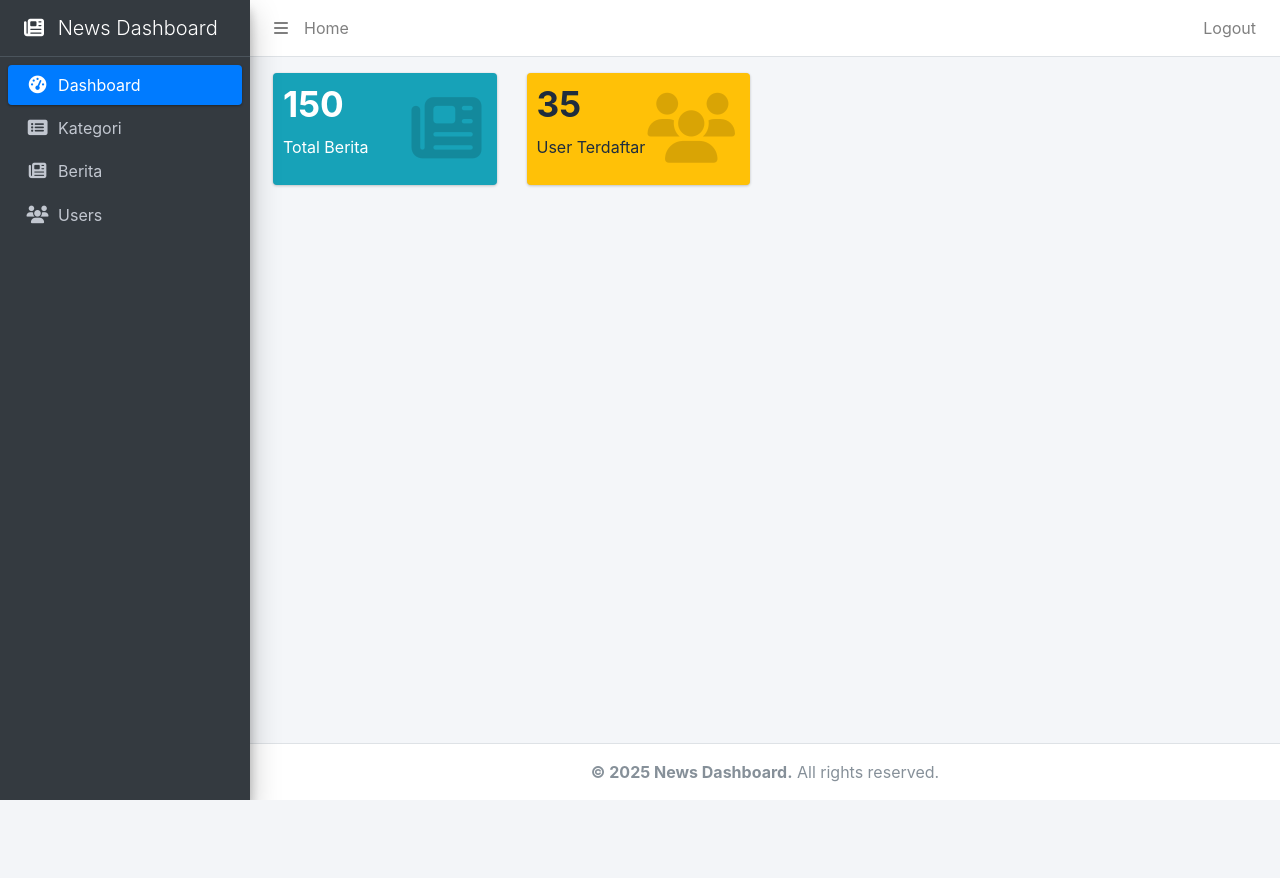
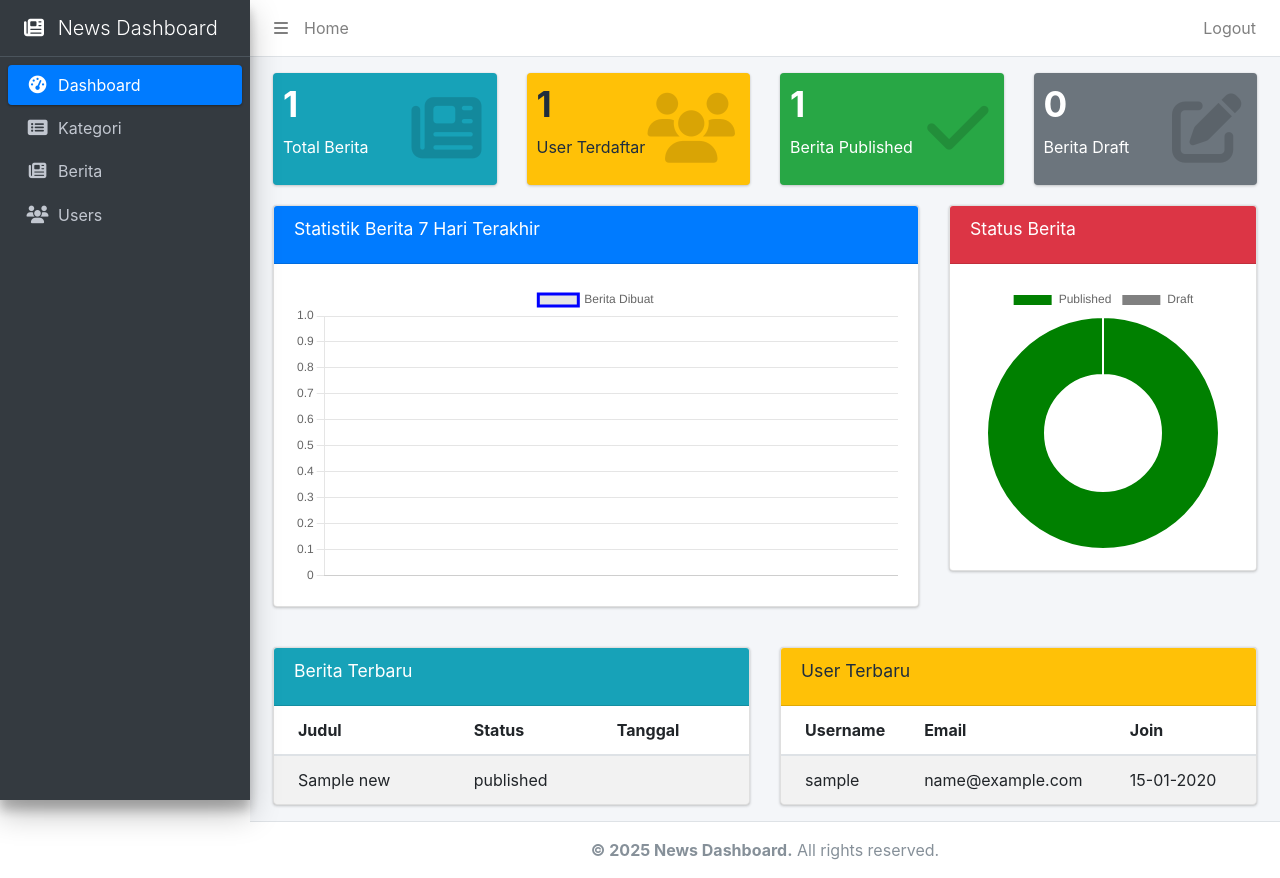
Before and after one commit to eka0789/news-dashboard, a Django app: page / in a window 1280 px wide. Before the commit the page ends 800 px from the top, so only its background shows below. Run offline with Django 5.2, Linux system fonts and the light colour scheme; a user stored in the database is signed in; tables that the repository leaves empty hold one stand-in row (values such as "Sample post"); some libraries are stand-ins or nearby versions.

Commit message:
update view dashboard

```diff
--- a/apps/dashboard/views.py
+++ b/apps/dashboard/views.py
@@ -1,6 +1,51 @@
+from django.shortcuts import render
+from django.contrib.auth.models import User
+from django.utils import timezone
 from django.contrib.auth.decorators import login_required
-from django.shortcuts import render
+from apps.news.models import News
+from datetime import timedelta
+from django.db.models import Count
+
 
 @login_required
 def index(request):
-    return render(request, "dashboard/index.html")
+    # --- DATA
+    total_news = News.objects.count()
+    total_users = User.objects.count()
+
+    news_published = News.objects.filter(status="published").count()
+    news_draft = News.objects.filter(status="draft").count()
+
+    # User aktif (7 hari)
+    active_users = User.objects.filter(
+        last_login__gte=timezone.now() - timedelta(days=7)
+    ).count()
+
+    # Statistik berita per tanggal (gunakan published_at)
+    last_7_days = (
+        News.objects
+        .filter(published_at__gte=timezone.now() - timedelta(days=7))
+        .values("published_at__date")
+        .annotate(total=Count("id"))
+        .order_by("published_at__date")
+    )
+
+    labels = [item["published_at__date"].strftime("%d-%m") for item in last_7_days]
+    values = [item["total"] for item in last_7_days]
+
+    # Berita terbaru (gunakan published_at)
+    latest_news = News.objects.order_by("-published_at")[:5]
+
+    latest_users = User.objects.order_by("-date_joined")[:5]
+
+    return render(request, "dashboard/index.html", {
+        "total_news": total_news,
+        "total_users": total_users,
+        "news_published": news_published,
+        "news_draft": news_draft,
+        "active_users": active_users,
+        "chart_labels": labels,
+        "chart_values": values,
+        "latest_news": latest_news,
+        "latest_users": latest_users,
+    })
--- a/apps/users/urls.py
+++ b/apps/users/urls.py
@@ -2,7 +2,10 @@ from django.urls import path
 from . import views
 
 urlpatterns = [
-    path('', views.index, name='users.index'),   # WAJIB ADA!!!
     path('login/', views.login_page, name='login'),
     path('logout/', views.logout_page, name='logout'),
+    path('', views.user_list, name='users.index'),
+    path('create/', views.user_create, name='users.create'),
+    path('<int:id>/edit/', views.user_edit, name='users.edit'),
+    path('<int:id>/delete/', views.user_delete, name='users.delete'),
 ]
--- a/templates/dashboard/index.html
+++ b/templates/dashboard/index.html
@@ -4,10 +4,12 @@
 {% block content %}
 
 <div class="row">
+
+  <!-- Total Berita -->
   <div class="col-lg-3 col-6">
     <div class="small-box bg-info">
       <div class="inner">
-        <h3>150</h3>
+        <h3>{{ total_news }}</h3>
         <p>Total Berita</p>
       </div>
       <div class="icon">
@@ -16,10 +18,11 @@
     </div>
   </div>
 
+  <!-- User Terdaftar -->
   <div class="col-lg-3 col-6">
     <div class="small-box bg-warning">
       <div class="inner">
-        <h3>35</h3>
+        <h3>{{ total_users }}</h3>
         <p>User Terdaftar</p>
       </div>
       <div class="icon">
@@ -27,6 +30,169 @@
       </div>
     </div>
   </div>
+
+  <!-- Published -->
+  <div class="col-lg-3 col-6">
+    <div class="small-box bg-success">
+      <div class="inner">
+        <h3>{{ news_published }}</h3>
+        <p>Berita Published</p>
+      </div>
+      <div class="icon">
+        <i class="fas fa-check"></i>
+      </div>
+    </div>
+  </div>
+
+  <!-- Draft -->
+  <div class="col-lg-3 col-6">
+    <div class="small-box bg-secondary">
+      <div class="inner">
+        <h3>{{ news_draft }}</h3>
+        <p>Berita Draft</p>
+      </div>
+      <div class="icon">
+        <i class="fas fa-edit"></i>
+      </div>
+    </div>
+  </div>
+
 </div>
 
+
+<!-- Chart & Tables -->
+<div class="row">
+
+  <!-- Line Chart -->
+  <div class="col-md-8">
+    <div class="card card-primary">
+      <div class="card-header">
+        <h3 class="card-title">Statistik Berita 7 Hari Terakhir</h3>
+      </div>
+      <div class="card-body">
+        <canvas id="newsChart"></canvas>
+      </div>
+    </div>
+  </div>
+
+  <!-- Donut Chart -->
+  <div class="col-md-4">
+    <div class="card card-danger">
+      <div class="card-header">
+        <h3 class="card-title">Status Berita</h3>
+      </div>
+      <div class="card-body">
+        <canvas id="statusChart"></canvas>
+      </div>
+    </div>
+  </div>
+
+</div>
+
+
+<!-- Tables -->
+<div class="row mt-4">
+
+  <!-- Berita Terbaru -->
+  <div class="col-md-6">
+    <div class="card">
+      <div class="card-header bg-info">
+        <h3 class="card-title">Berita Terbaru</h3>
+      </div>
+      <div class="card-body p-0">
+        <table class="table table-striped">
+          <thead>
+            <tr>
+              <th>Judul</th>
+              <th>Status</th>
+              <th>Tanggal</th>
+            </tr>
+          </thead>
+          <tbody>
+            {% for item in latest_news %}
+            <tr>
+              <td>{{ item.title }}</td>
+              <td>{{ item.status }}</td>
+              <td>{{ item.created_at|date:"d-m-Y" }}</td>
+            </tr>
+            {% empty %}
+            <tr>
+              <td colspan="3" class="text-center">Belum ada berita</td>
+            </tr>
+            {% endfor %}
+          </tbody>
+        </table>
+      </div>
+    </div>
+  </div>
+
+  <!-- User Terbaru -->
+  <div class="col-md-6">
+    <div class="card">
+      <div class="card-header bg-warning">
+        <h3 class="card-title">User Terbaru</h3>
+      </div>
+      <div class="card-body p-0">
+        <table class="table table-striped">
+          <thead>
+            <tr>
+              <th>Username</th>
+              <th>Email</th>
+              <th>Join</th>
+            </tr>
+          </thead>
+          <tbody>
+            {% for user in latest_users %}
+            <tr>
+              <td>{{ user.username }}</td>
+              <td>{{ user.email }}</td>
+              <td>{{ user.date_joined|date:"d-m-Y" }}</td>
+            </tr>
+            {% empty %}
+            <tr>
+              <td colspan="3" class="text-center">Belum ada user</td>
+            </tr>
+            {% endfor %}
+          </tbody>
+        </table>
+      </div>
+    </div>
+  </div>
+
+</div>
+
+
+<!-- Chart JS -->
+<script src="https://cdn.jsdelivr.net/npm/chart.js"></script>
+
+<script>
+  // Line chart
+  const ctx = document.getElementById('newsChart');
+  new Chart(ctx, {
+    type: 'line',
+    data: {
+      labels: {{ chart_labels|safe }},
+      datasets: [{
+        label: 'Berita Dibuat',
+        data: {{ chart_values|safe }},
+        borderColor: 'blue',
+        fill: false,
+      }]
+    }
+  });
+
+  // Donut chart
+  const statusCtx = document.getElementById('statusChart');
+  new Chart(statusCtx, {
+    type: 'doughnut',
+    data: {
+      labels: ['Published', 'Draft'],
+      datasets: [{
+        data: [{{ news_published }}, {{ news_draft }}],
+        backgroundColor: ['green', 'gray']
+      }]
+    }
+  });
+</script>
+
 {% endblock %}
```
Also changed, not shown: apps/users/views.py (+106 -3 lines), templates/users/user_create.html (added, +47 -0 lines), templates/users/user_edit.html (added, +47 -0 lines), templates/users/user_list.html (added, +72 -0 lines).
